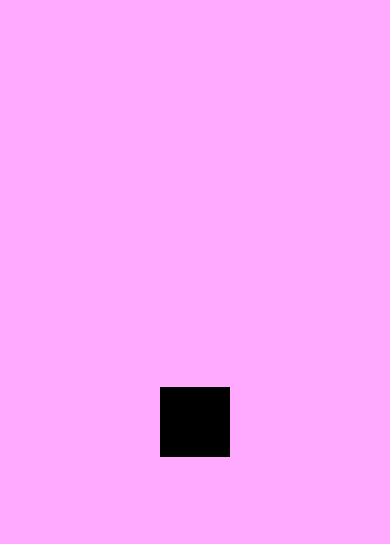
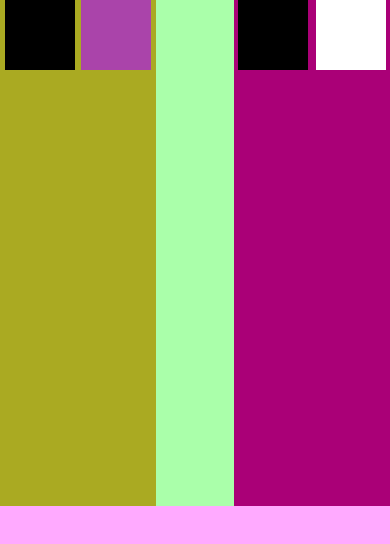
Before and after one commit to Asmatchd/OctInterns21, a React Native app: screen / in a window 390 px wide. Shown: the top 544 px of the page. Built offline with nearby package versions, Linux system fonts and the light colour scheme.

Commit message:
flex direction s done

```diff
--- a/App.js
+++ b/App.js
@@ -9,17 +9,72 @@ const App = () => {
         // height: '100%',
         // width: '100%',
         flex: 1,
-        alignItems: 'center',
+        // alignItems: 'center',
         // alignItems: 'flex-end',
-        justifyContent: 'center',
+        // justifyContent: 'center',
         // justifyContent: 'flex-end',
       }}>
+      {/* Top view */}
       <View
         style={{
-          height: 70,
-          width: 70,
-          backgroundColor: '#000',
-        }}></View>
+          height: '60%',
+          width: '100%',
+          backgroundColor: '#afa',
+
+          justifyContent: 'space-between',
+          // justifyContent: 'space-evenly',
+          // justifyContent: 'space-around',
+          flexDirection: 'row',
+          // alignItems: 'space-between',
+        }}>
+        {/* left view */}
+        <View
+          style={{
+            height: '100%',
+            width: '40%',
+            backgroundColor: '#aa2',
+            flexDirection: 'row',
+            justifyContent: 'space-evenly',
+          }}>
+          <View
+            style={{
+              backgroundColor: '#000',
+              height: 70,
+              width: 70,
+            }}></View>
+
+          <View
+            style={{
+              backgroundColor: '#a4a',
+              height: 70,
+              width: 70,
+            }}></View>
+        </View>
+
+        {/* right view */}
+        <View
+          style={{
+            height: '100%',
+            width: '40%',
+            backgroundColor: '#a07',
+            justifyContent: 'space-around',
+            flexDirection: 'row',
+          }}>
+          <View
+            style={{
+              backgroundColor: '#000',
+              height: 70,
+              width: 70,
+            }}></View>
+
+          <View
+            style={{
+              backgroundColor: '#fff',
+              height: 70,
+              width: 70,
+            }}></View>
+        </View>
+      </View>
     </View>
   );
 };
```
